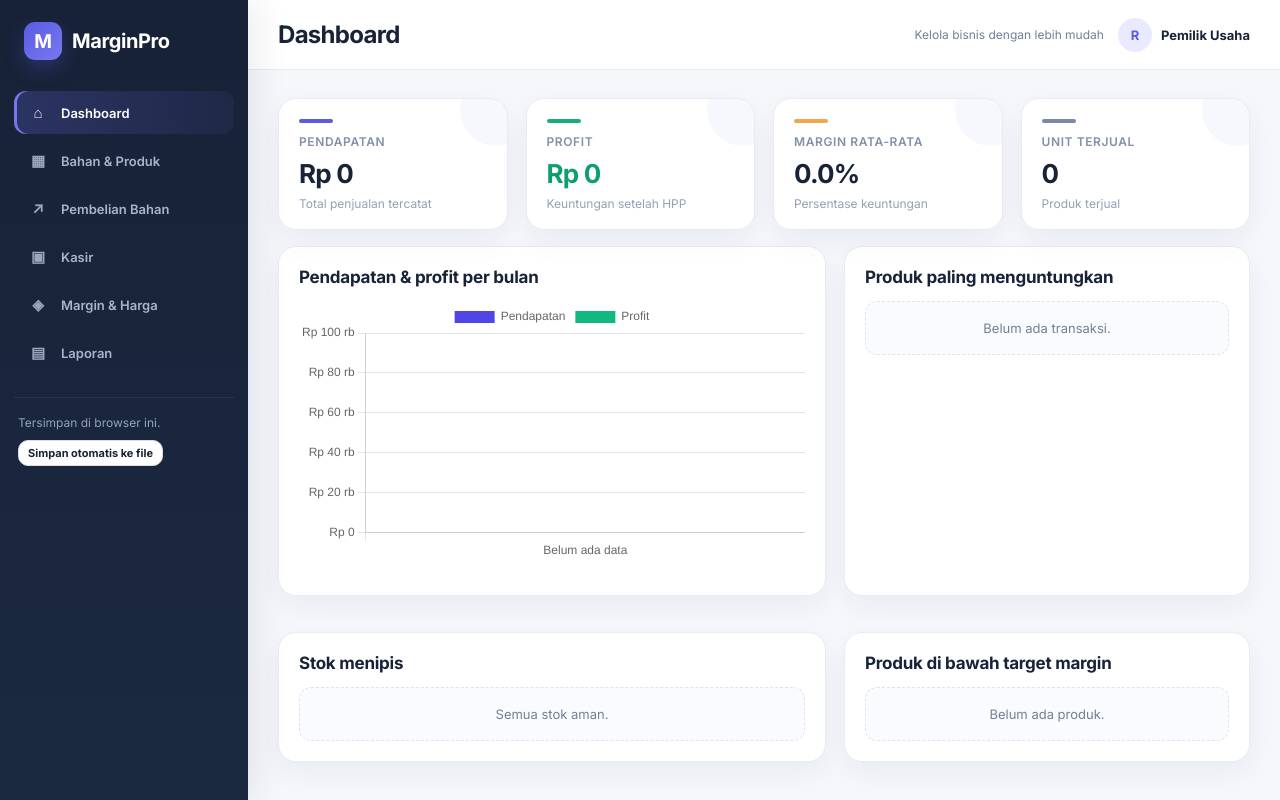
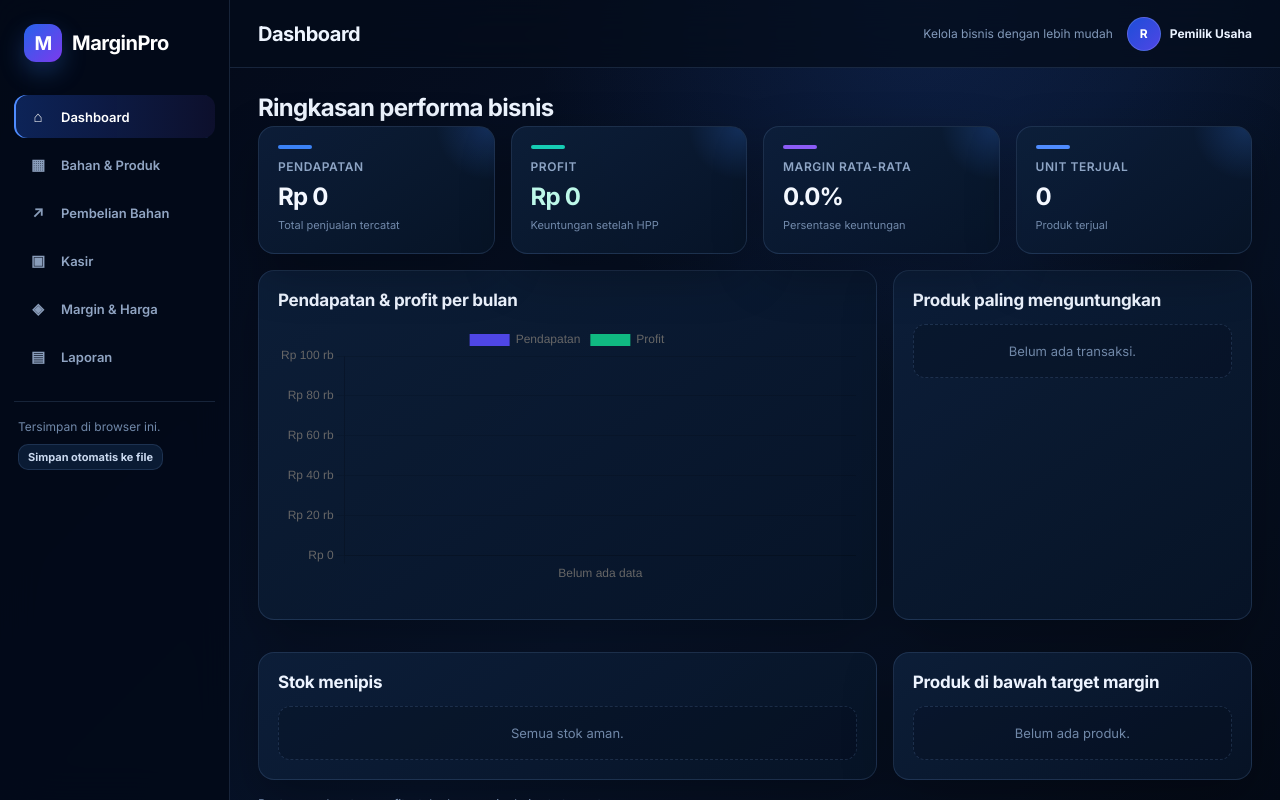
Before and after one commit to rajakamal1911-crypto/UMKM.ID, a plain HTML site: page index.html in a window 1280 px wide. Drawn offline with nearby package versions, Linux system fonts and the light colour scheme.

Commit message:
Redesign dashboard with simple dark modern UI

```diff
--- a/index.html
+++ b/index.html
@@ -8,60 +8,58 @@
 <link href="https://fonts.googleapis.com/css2?family=Inter:wght@400;500;600;700&display=swap" rel="stylesheet">
 <style>
 :root{
-  --pri:#5b5ce2;--pri2:#7c7ff2;--ok:#0f9f6e;--bad:#e05252;--warn:#d88a21;
-  --ink:#182338;--mut:#718096;--line:#e7ebf3;--bg:#f5f7fb;--card:#ffffff;
-  --nav:#172237;--nav2:#202d45;--shadow:0 10px 30px rgba(24,35,56,.06);
+ --bg:#050b18;--bg2:#071329;--panel:#0b1930;--panel2:#0e2140;
+ --line:rgba(117,153,211,.18);--text:#eaf2ff;--mut:#8ea4c4;
+ --blue:#3b82f6;--cyan:#18d7c5;--purple:#8b5cf6;--green:#19d3a2;
+ --warn:#f6a43a;--bad:#ff5d67;--shadow:0 18px 50px rgba(0,0,0,.28);
 }
 *{box-sizing:border-box}
 html{scroll-behavior:smooth}
-body{margin:0;font-family:Inter,system-ui,-apple-system,BlinkMacSystemFont,"Segoe UI",sans-serif;background:var(--bg);color:var(--ink);display:flex;height:100vh;height:100dvh;overflow:hidden}
+body{margin:0;font-family:Inter,system-ui,-apple-system,BlinkMacSystemFont,"Segoe UI",sans-serif;background:radial-gradient(circle at 72% 0%,rgba(45,98,210,.18),transparent 32%),linear-gradient(135deg,#030816,#071329 58%,#040a16);color:var(--text);display:flex;height:100vh;height:100dvh;overflow:hidden}
 button,input,select{font-family:inherit}
-aside{width:248px;background:linear-gradient(180deg,#172237 0%,#1b2941 100%);color:#fff;padding:22px 14px 18px;display:flex;flex-direction:column;gap:5px;flex-shrink:0;box-shadow:10px 0 30px rgba(20,32,53,.08);position:relative;z-index:20}
-aside h1{font-size:20px;margin:0 10px 26px;display:flex;align-items:center;letter-spacing:-.4px}
-aside h1 b{display:grid;place-items:center;width:38px;height:38px;background:linear-gradient(135deg,#5b5ce2,#7778ef);padding:0;border-radius:11px;margin-right:10px;font-size:19px;box-shadow:0 8px 20px rgba(91,92,226,.28)}
-.nav{background:transparent;border:0;color:#a8b5ca;text-align:left;padding:12px 13px;border-radius:12px;font:600 13px Inter,sans-serif;cursor:pointer;transition:.18s;display:flex;align-items:center;gap:12px}
-.nav:before{content:"";width:22px;text-align:center;font-size:15px;opacity:.9}
+aside{width:230px;background:rgba(3,10,25,.88);border-right:1px solid var(--line);color:#fff;padding:24px 14px 18px;display:flex;flex-direction:column;gap:5px;flex-shrink:0;position:relative;z-index:20;backdrop-filter:blur(18px)}
+aside h1{font-size:20px;margin:0 10px 28px;display:flex;align-items:center;letter-spacing:-.5px}
+aside h1 b{display:grid;place-items:center;width:38px;height:38px;background:linear-gradient(135deg,#2563eb,#7c3aed);border-radius:12px;margin-right:10px;font-size:19px;box-shadow:0 10px 25px rgba(59,130,246,.28)}
+.nav{background:transparent;border:0;color:#91a5c3;text-align:left;padding:12px 13px;border-radius:12px;font:600 13px Inter,sans-serif;cursor:pointer;transition:.18s;display:flex;align-items:center;gap:12px}
+.nav:before{content:"";width:22px;text-align:center;font-size:15px;opacity:.95}
 .nav:nth-of-type(1):before{content:"⌂"}.nav:nth-of-type(2):before{content:"▦"}.nav:nth-of-type(3):before{content:"↗"}.nav:nth-of-type(4):before{content:"▣"}.nav:nth-of-type(5):before{content:"◈"}.nav:nth-of-type(6):before{content:"▤"}
-.nav:hover{background:#ffffff0d;color:#fff;transform:translateX(2px)}
-.nav.on{background:linear-gradient(90deg,rgba(105,107,236,.24),rgba(105,107,236,.08));color:#fff;box-shadow:inset 3px 0 0 #7476ee}
-aside>div:last-child{border-top:1px solid #ffffff10;padding:16px 4px 0;margin-top:18px!important}
+.nav:hover{background:rgba(76,126,214,.1);color:#fff;transform:translateX(2px)}
+.nav.on{background:linear-gradient(90deg,rgba(37,99,235,.30),rgba(91,61,196,.12));color:#fff;box-shadow:inset 2px 0 0 #4f8cff}
+aside>div:last-child{border-top:1px solid var(--line);padding:16px 4px 0;margin-top:18px!important;color:#7189aa!important}
 main{flex:1;overflow-y:auto;min-width:0}
-header{background:rgba(255,255,255,.92);backdrop-filter:blur(14px);border-bottom:1px solid var(--line);padding:15px 30px;position:sticky;top:0;z-index:5;display:flex;justify-content:space-between;align-items:center;min-height:70px}
-header h2{margin:0;font-size:24px;letter-spacing:-.7px}
-.header-meta{display:flex;align-items:center;gap:14px}.header-date{color:var(--mut);font-size:12px}.profile{display:flex;align-items:center;gap:9px;font-size:13px;font-weight:700}.avatar{width:34px;height:34px;border-radius:50%;display:grid;place-items:center;background:#e9eaff;color:var(--pri);font-weight:800}
+header{background:rgba(4,12,27,.76);backdrop-filter:blur(18px);border-bottom:1px solid var(--line);padding:13px 28px;position:sticky;top:0;z-index:5;display:flex;justify-content:space-between;align-items:center;min-height:68px}
+header h2{margin:0;font-size:20px;letter-spacing:-.5px;color:#eef5ff}
+.header-meta{display:flex;align-items:center;gap:14px}.header-date{color:#8299b9;font-size:12px}.profile{display:flex;align-items:center;gap:9px;font-size:12px;font-weight:700}.avatar{width:34px;height:34px;border-radius:50%;display:grid;place-items:center;background:linear-gradient(135deg,#1d4ed8,#4f46e5);color:#fff;font-weight:800;border:1px solid rgba(255,255,255,.15)}
 #burger{display:none}
-.wrap{padding:28px 30px 40px;max-width:1500px}.tab{display:none}.tab.on{display:block}
-.grid{display:grid;gap:18px}.g2{grid-template-columns:minmax(0,1.35fr) minmax(340px,1fr)}.g4{grid-template-columns:repeat(4,minmax(0,1fr))}
-.card{background:var(--card);border:1px solid var(--line);border-radius:18px;padding:20px;margin-bottom:18px;box-shadow:var(--shadow)}
-.card h3{margin:0 0 14px;font-size:16px;letter-spacing:-.25px}.mut{color:var(--mut);font-size:13px}
-.stat{position:relative;overflow:hidden;padding:20px 20px 18px!important;min-height:126px}.stat:after{content:"";position:absolute;width:72px;height:72px;border-radius:50%;right:-25px;top:-25px;background:#5b5ce20c}
-.stat>b{display:block;font-size:26px;letter-spacing:-.8px;margin-top:9px;color:var(--ink)}.stat:nth-child(2)>b{color:var(--ok)}
-.stat:before{content:"";display:block;width:34px;height:4px;border-radius:99px;background:#5b5ce2;margin-bottom:11px}.stat:nth-child(2):before{background:#16ad7d}.stat:nth-child(3):before{background:#f0a64b}.stat:nth-child(4):before{background:#7b8aa4}
-.stat-label{font-size:12px!important;font-weight:600;text-transform:uppercase;letter-spacing:.6px;color:#8290a8}
-.dashboard-sub{font-size:12px;color:#94a0b3;margin-top:7px}
-label{display:block;font-size:12px;color:var(--mut);margin-bottom:5px}
-input,select{width:100%;padding:10px 11px;border:1px solid #d7deea;border-radius:10px;font:14px Inter,sans-serif;background:#fff;color:var(--ink);transition:.15s}
-input:focus,select:focus,button:focus-visible{outline:2px solid #7b7df1;outline-offset:1px;border-color:#7b7df1}
+.wrap{padding:25px 28px 38px;max-width:1500px}.tab{display:none}.tab.on{display:block}
+.grid{display:grid;gap:16px}.g2{grid-template-columns:minmax(0,1.55fr) minmax(300px,.9fr)}.g4{grid-template-columns:repeat(4,minmax(0,1fr))}
+.card{background:linear-gradient(145deg,rgba(13,31,58,.92),rgba(7,20,39,.92));border:1px solid var(--line);border-radius:16px;padding:19px;margin-bottom:16px;box-shadow:var(--shadow)}
+.card h3{margin:0 0 14px;font-size:16px;letter-spacing:-.25px;color:#edf4ff}.mut{color:var(--mut);font-size:13px}
+.stat{position:relative;overflow:hidden;padding:18px 19px 16px!important;min-height:128px}.stat:after{content:"";position:absolute;width:110px;height:110px;border-radius:50%;right:-50px;top:-55px;background:radial-gradient(circle,rgba(59,130,246,.22),transparent 68%)}
+.stat>b{display:block;font-size:24px;letter-spacing:-.8px;margin-top:8px;color:#f4f8ff}.stat:nth-child(2)>b{color:#bdf8e9}
+.stat:before{content:"";display:block;width:34px;height:4px;border-radius:99px;background:#3b82f6;margin-bottom:10px}.stat:nth-child(2):before{background:#16cdb4}.stat:nth-child(3):before{background:#8b5cf6}.stat:nth-child(4):before{background:#4f8cff}
+.stat-label{font-size:12px!important;font-weight:600;text-transform:uppercase;letter-spacing:.55px;color:#8ea5c5}
+.dashboard-sub{font-size:11px;color:#7189aa;margin-top:7px}
+label{display:block;font-size:12px;color:#8ea5c5;margin-bottom:5px}
+input,select{width:100%;padding:10px 11px;border:1px solid var(--line);border-radius:10px;font:14px Inter,sans-serif;background:#07162c;color:var(--text);transition:.15s}
+input::placeholder{color:#607795}input:focus,select:focus,button:focus-visible{outline:2px solid #4f8cff;outline-offset:1px;border-color:#4f8cff}
 .row{display:grid;grid-template-columns:1fr 1fr;gap:10px;margin-bottom:10px}
-.btn{background:linear-gradient(135deg,#5b5ce2,#4f50cf);color:#fff;border:0;border-radius:10px;padding:10px 15px;font:700 13px Inter,sans-serif;cursor:pointer;transition:.15s;box-shadow:0 5px 14px rgba(91,92,226,.16)}
-.btn:hover{transform:translateY(-1px);box-shadow:0 7px 18px rgba(91,92,226,.22)}
-.btn.alt{background:#fff;color:var(--ink);border:1px solid #d8dfeb;box-shadow:none}.btn.alt:hover{background:#f8f9fc}.btn.red{background:#fff;color:var(--bad);border:1px solid #f3cccc;box-shadow:none}.btn.sm{padding:5px 9px;font-size:11px}
-.tw{overflow-x:auto}table{width:100%;border-collapse:separate;border-spacing:0;font-size:13px}th{background:#f7f8fb;text-align:left;padding:10px 11px;color:#7a879b;font-weight:700;white-space:nowrap;border-bottom:1px solid var(--line)}th:first-child{border-radius:9px 0 0 9px}th:last-child{border-radius:0 9px 9px 0}
-td{padding:11px;border-bottom:1px solid #f0f2f6;white-space:nowrap}tbody tr:hover td{background:#fafbfe}td.r,th.r{text-align:right}.ok{color:var(--ok)}.bad{color:var(--bad)}.warn{color:var(--warn)}
-.tag{display:inline-block;padding:4px 9px;border-radius:99px;font-size:10px;font-weight:700}.tag.ok{background:#e2f7ee}.tag.bad{background:#fdeaea}.tag.warn{background:#fff3dc}
+.btn{background:linear-gradient(135deg,#2563eb,#4f46e5);color:#fff;border:0;border-radius:10px;padding:10px 15px;font:700 13px Inter,sans-serif;cursor:pointer;transition:.15s;box-shadow:0 8px 20px rgba(37,99,235,.18)}
+.btn:hover{transform:translateY(-1px);filter:brightness(1.08)}.btn.alt{background:#0a1b34;color:#c9d8ee;border:1px solid var(--line);box-shadow:none}.btn.alt:hover{background:#102544}.btn.red{background:#1a111b;color:#ff8790;border:1px solid rgba(255,93,103,.25);box-shadow:none}.btn.sm{padding:5px 9px;font-size:11px}
+.tw{overflow-x:auto}table{width:100%;border-collapse:separate;border-spacing:0;font-size:13px}th{background:rgba(59,130,246,.06);text-align:left;padding:10px 11px;color:#7f96b7;font-weight:700;white-space:nowrap;border-bottom:1px solid var(--line)}th:first-child{border-radius:9px 0 0 9px}th:last-child{border-radius:0 9px 9px 0}
+td{padding:11px;border-bottom:1px solid rgba(117,153,211,.10);white-space:nowrap;color:#c8d6e9}tbody tr:hover td{background:rgba(59,130,246,.04)}td.r,th.r{text-align:right}.ok{color:var(--green)}.bad{color:var(--bad)}.warn{color:var(--warn)}
+.tag{display:inline-block;padding:4px 9px;border-radius:99px;font-size:10px;font-weight:700}.tag.ok{background:rgba(25,211,162,.12);color:#5ee7c4}.tag.bad{background:rgba(255,93,103,.12);color:#ff858d}.tag.warn{background:rgba(246,164,58,.12);color:#ffc16f}
 .bomr{display:flex;gap:6px;margin-bottom:6px}.bomr input{width:90px}.bar{display:flex;gap:8px;flex-wrap:wrap;align-items:end;margin-bottom:12px}.bar>div{min-width:120px}
-#toast{position:fixed;bottom:18px;right:18px;display:flex;flex-direction:column;gap:8px;z-index:50}#toast div{background:var(--ok);color:#fff;padding:11px 15px;border-radius:10px;font-size:13px;box-shadow:0 10px 25px rgba(0,0,0,.12)}#toast div.e{background:var(--bad)}
-.empty{color:var(--mut);font-size:13px;padding:18px 4px;text-align:center;border:1px dashed #dfe5ef;border-radius:12px;background:#fafbfe}
+#toast{position:fixed;bottom:18px;right:18px;display:flex;flex-direction:column;gap:8px;z-index:50}#toast div{background:#0b6f5b;color:#fff;padding:11px 15px;border-radius:10px;font-size:13px;box-shadow:0 10px 25px rgba(0,0,0,.3)}#toast div.e{background:#8d2630}
+.empty{color:#7088a8;font-size:13px;padding:18px 4px;text-align:center;border:1px dashed rgba(117,153,211,.2);border-radius:12px;background:rgba(4,12,25,.28)}
 #t-dash .card h3{font-size:17px}#t-dash .card:has(canvas){min-height:350px}
 #ch-msg{padding:12px}
-summary{color:var(--ink)}
+summary{color:#eaf2ff}
+#t-dash:before{content:"Ringkasan performa bisnis";display:block;font-size:24px;font-weight:700;letter-spacing:-.7px;margin:0 0 4px;color:#eef5ff}
+#t-dash:after{content:"Pantau pendapatan, profit, stok, dan margin dari satu tempat.";display:block;font-size:12px;color:#7e96b6;margin:0 0 18px}
 @media(max-width:1100px){.g4{grid-template-columns:repeat(2,minmax(0,1fr))}.g2{grid-template-columns:1fr}.wrap{padding:22px}}
-@media(max-width:768px){
-body{overflow:hidden}aside{position:fixed;inset:0 auto 0 0;width:250px;transform:translateX(-100%);transition:transform .2s;box-shadow:16px 0 40px rgba(0,0,0,.18)}aside.open{transform:none}
-header{padding:13px 16px;min-height:62px}header h2{font-size:20px}.header-date,.profile span{display:none}.header-meta{gap:8px}#burger{display:block}
-.wrap{padding:15px 14px 30px}.g4{grid-template-columns:1fr 1fr}.g2{grid-template-columns:1fr}.row{grid-template-columns:1fr}.card{padding:16px;border-radius:15px}.stat{min-height:112px}.stat>b{font-size:22px}
-}
-@media(max-width:460px){.g4{grid-template-columns:1fr 1fr}.stat{padding:15px!important}.stat>b{font-size:19px}.stat-label{font-size:10px!important}}
+@media(max-width:768px){body{overflow:hidden}aside{position:fixed;inset:0 auto 0 0;width:250px;transform:translateX(-100%);transition:transform .2s;box-shadow:16px 0 40px rgba(0,0,0,.45)}aside.open{transform:none}header{padding:13px 16px;min-height:62px}header h2{font-size:19px}.header-date,.profile span{display:none}.header-meta{gap:8px}#burger{display:block}.wrap{padding:15px 14px 30px}.g4{grid-template-columns:1fr 1fr}.g2{grid-template-columns:1fr}.row{grid-template-columns:1fr}.card{padding:16px;border-radius:14px}.stat{min-height:112px}.stat>b{font-size:20px}#t-dash:before{font-size:21px}}
+@media(max-width:460px){.g4{grid-template-columns:1fr 1fr}.stat{padding:14px!important}.stat>b{font-size:18px}.stat-label{font-size:10px!important}}
 </style>
 </head>
 <body>
```
